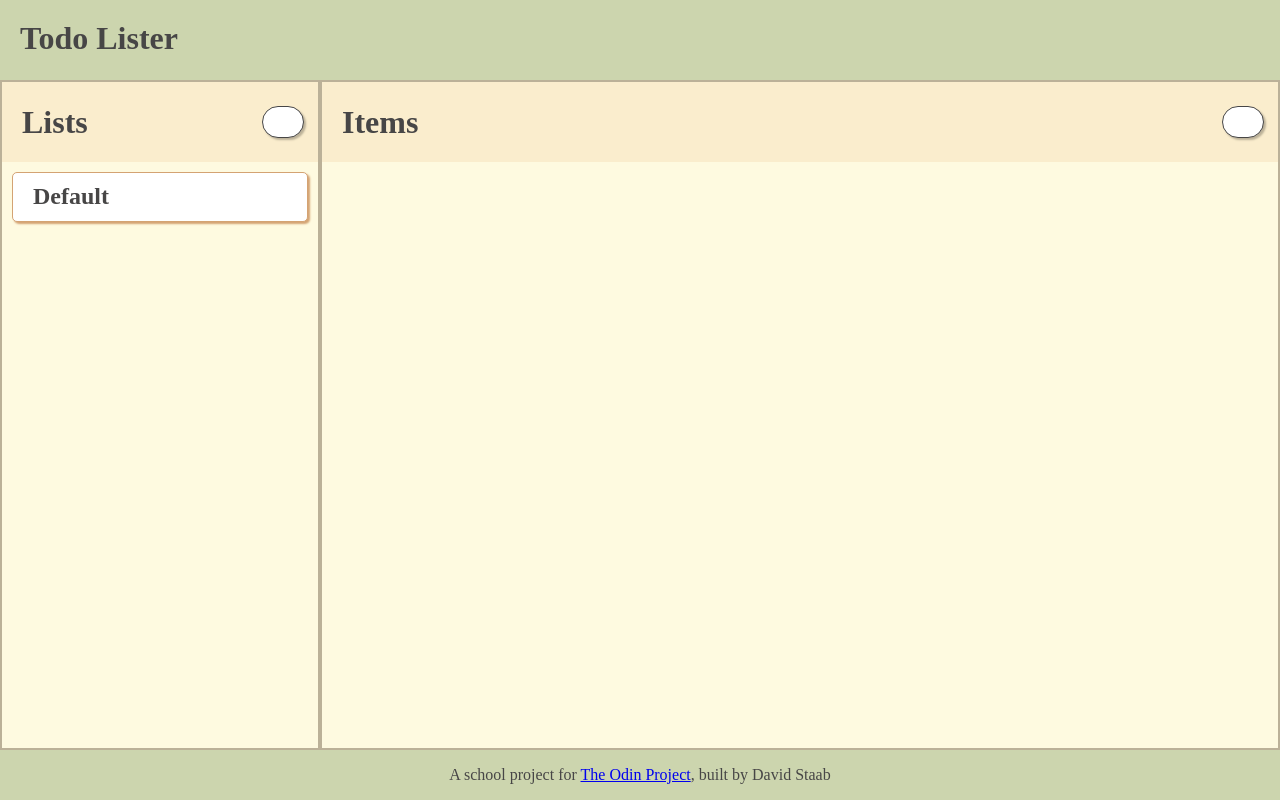
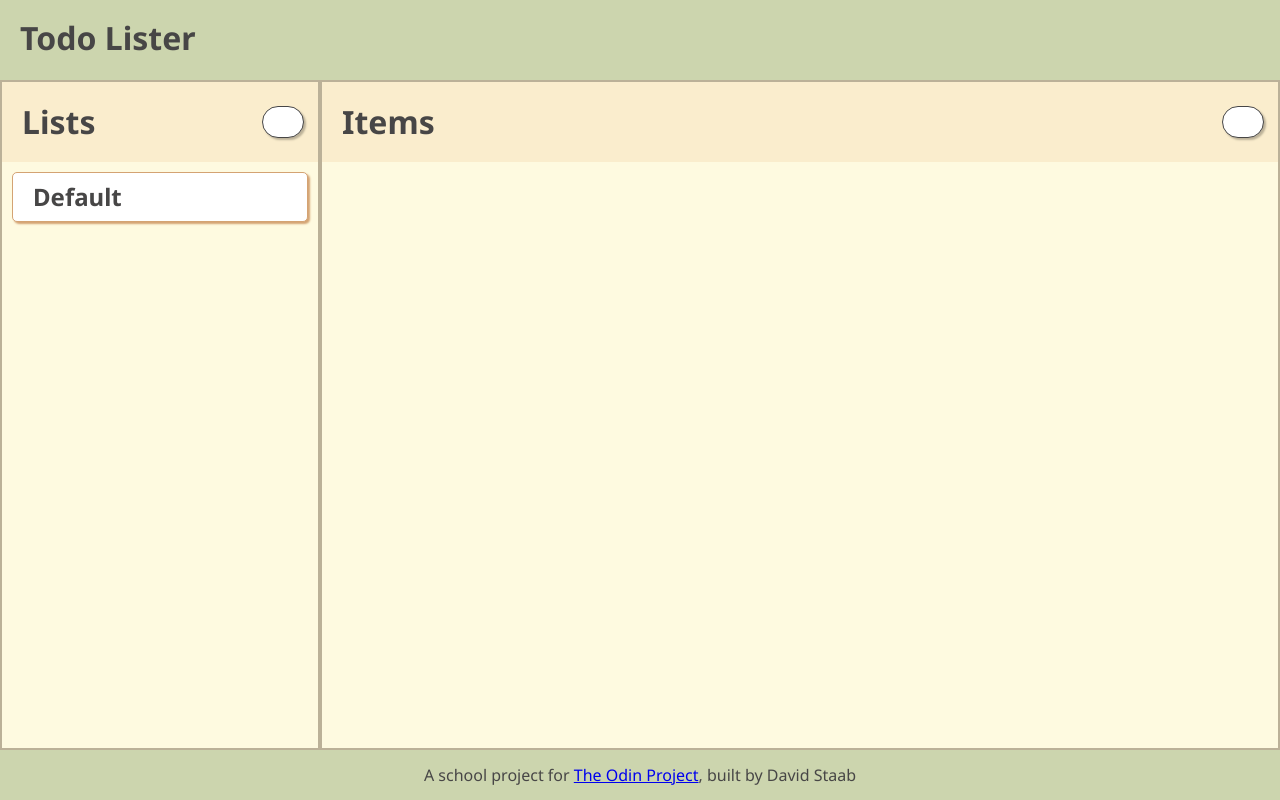
Before and after one commit to davidstaab/odin-todo-list, a website built with webpack: page src/template.html in a window 1280 px wide. Built offline with nearby package versions, Linux system fonts and the light colour scheme; some icons are missing.

Commit message:
Added Noto font to the style

```diff
--- a/src/index.css
+++ b/src/index.css
@@ -1,13 +1,9 @@
-@font-face {
-    font-family: ;
-    src: url();
-}
-
 /* Troubleshooting */
 
 /* * {
     outline: 1px solid red;
 } */
+
 
 /* Layout */
 
@@ -222,6 +218,11 @@ button {
 
 body {
     color: var(--dark-gray);
+    font-family: sans-serif;
+    font-family: "Noto Sans", sans-serif;
+    font-weight: 400;
+    font-variation-settings:
+        "wdth" 87.5;
 }
 
 header {
--- a/src/template.html
+++ b/src/template.html
@@ -4,6 +4,9 @@
     <meta charset="UTF-8">
     <meta name="viewport" content="width=device-width, initial-scale=1.0">
     <script src="https://code.iconify.design/1/1.0.6/iconify.min.js"></script>
+    <link rel="preconnect" href="https://fonts.googleapis.com">
+    <link rel="preconnect" href="https://fonts.gstatic.com" crossorigin>
+    <link href="https://fonts.googleapis.com/css2?family=Noto+Sans:wdth,wght@87.5,100..900&display=swap" rel="stylesheet">
     <title>Todo Lister</title>
 </head>
 <body>
```
Also changed, not shown: dist/index.html, dist/main.css.
